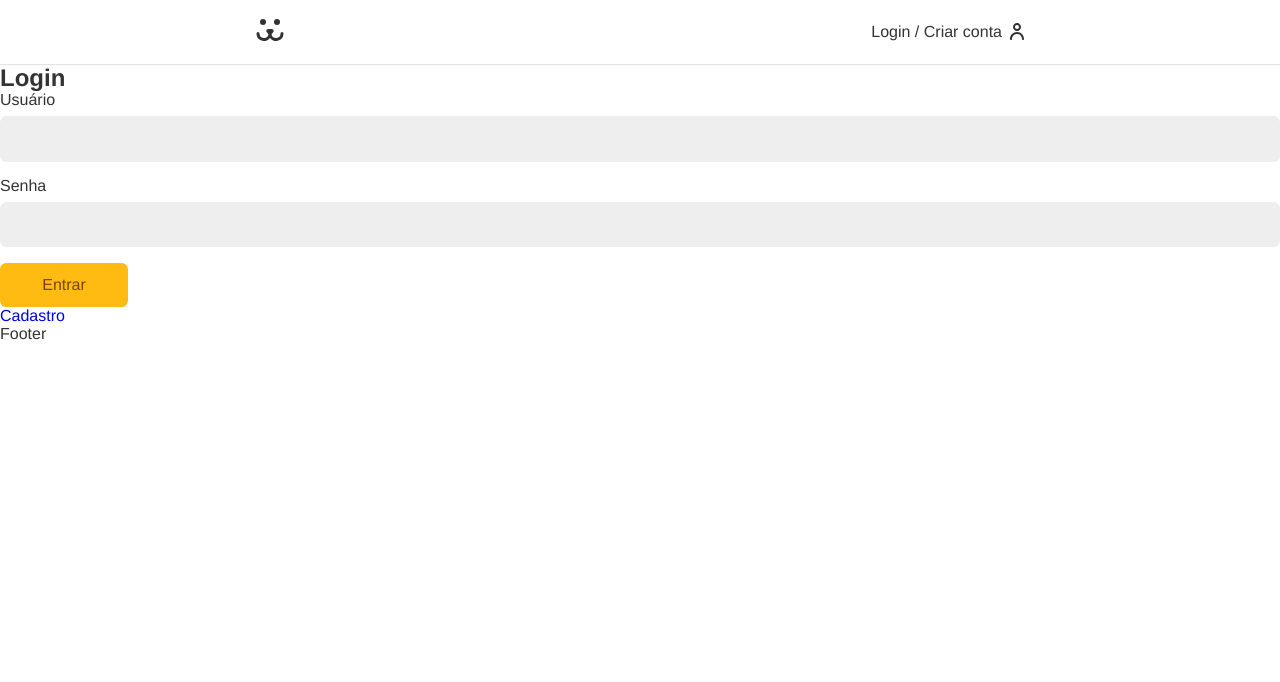
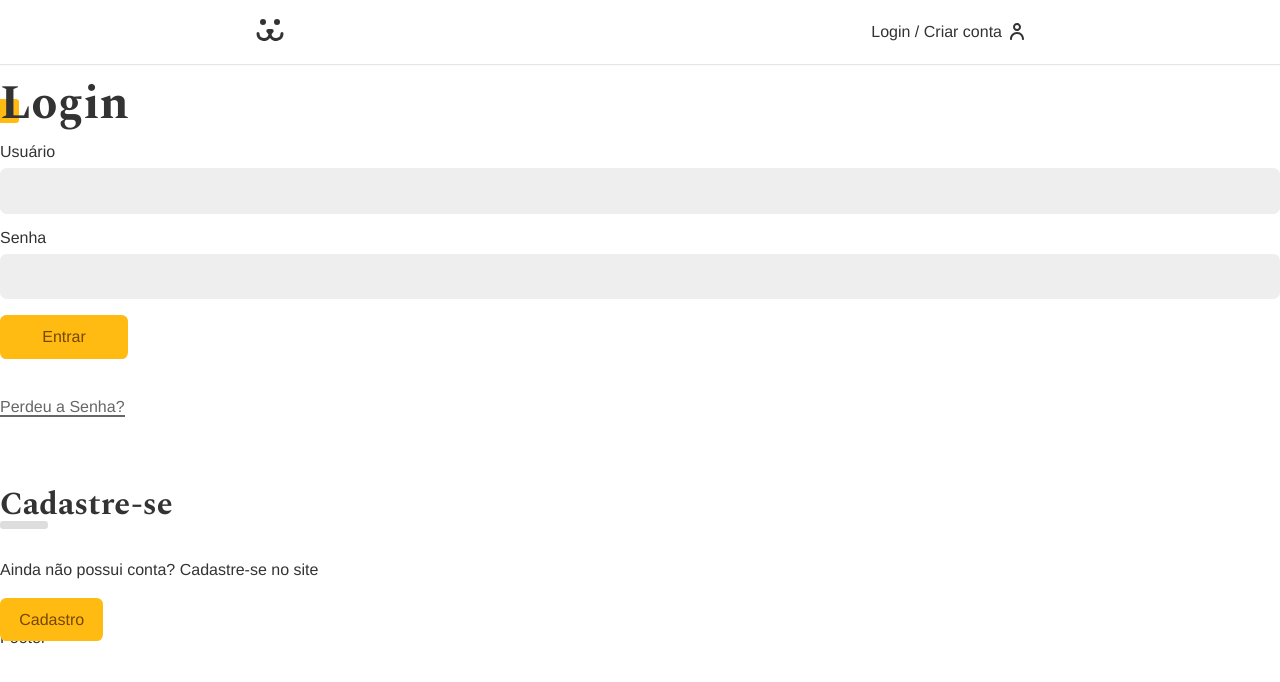
Before and after one commit to CarinaRoberta/dogs-net, a React (Create React App) app: page /login in a window 1280 px wide. Shown: the top 682 px of the page. Built offline with nearby package versions, Linux system fonts and the light colour scheme.

Commit message:
include api integration and forms styles

```diff
--- a/src/App.css
+++ b/src/App.css
@@ -1,3 +1,5 @@
+@import url("https://fonts.googleapis.com/css2?family=Roboto:wght@400;700&family=Spectral:wght@700&display=swap");
+
 * {
   box-sizing: border-box;
 }
@@ -6,7 +8,7 @@ body {
   margin: 0;
   color: #333;
   --type-first: Helvetica, Arial, sans-serif;
-  --type-second: "Spectral", Georgia;
+  --type-second: "Spectral", georgia;
   font-family: var(--type-first);
   padding-top: 4rem;
 }
@@ -41,6 +43,7 @@ input {
 
 a {
   text-decoration: none;
+  color: #333;
 }
 
 .container {
@@ -48,3 +51,38 @@ a {
   padding: 0 1rem;
   margin: 0 auto;
 }
+
+.animeLeft {
+  opacity: 0;
+  transform: translate3d(-20px);
+  animation: animeLeft 0.3s forwards;
+}
+
+@keyframes animeLeft {
+  to {
+    opacity: 1;
+    transform: initial;
+  }
+}
+
+.title {
+  font-family: var(--type-second);
+  line-height: 1;
+  font-size: 3rem;
+  margin: 1rem 0;
+  position: relative;
+  z-index: 1;
+}
+
+.title::after {
+  content: "";
+  display: block;
+  width: 1.5rem;
+  height: 1.5rem;
+  background-color: #fb1;
+  position: absolute;
+  bottom: 5px;
+  left: -5px;
+  border-radius: 0.2rem;
+  z-index: -1;
+}
--- a/src/App.js
+++ b/src/App.js
@@ -4,17 +4,20 @@ import Header from "./components/Header";
 import Home from "./components/Home";
 import Login from "./components/Login";
 import "./App.css";
+import { UserStorage } from "./context/userContext";
 
 function App() {
   return (
     <div>
       <BrowserRouter>
+        <UserStorage>
           <Header />
           <Routes>
             <Route path="/" element={<Home />} />
             <Route path="/login/*" element={<Login />} />
           </Routes>
           <Footer />
+        </UserStorage>
       </BrowserRouter>
     </div>
   );
--- /dev/null
+++ b/src/api/api.js
@@ -0,0 +1,32 @@
+export const API_URL = "https://dogsapi.origamid.dev/json/";
+
+export function TOKEN_POST(body) {
+  return {
+    url: API_URL + "jwt-auth/v1/token",
+    options: {
+      method: "POST",
+      headers: { "Content-Type": "application/json" },
+      body: JSON.stringify(body),
+    },
+  };
+}
+
+export function TOKEN_VALIDATE_POST(token) {
+  return {
+    url: API_URL + "jwt-auth/v1/token/validate",
+    options: {
+      method: "POST",
+      headers: { Authorization: "Bearer " + token },
+    },
+  };
+}
+
+export function USER_GET(token) {
+  return {
+    url: API_URL + "api/user",
+    options: {
+      method: "GET",
+      headers: { Authorization: "Bearer " + token },
+    },
+  };
+}
--- /dev/null
+++ b/src/components/Error/index.js
@@ -0,0 +1,8 @@
+import React from "react";
+
+const Error = ({ error }) => {
+  if (!error) return null;
+  return <p style={{ color: "red", margin: "1rem 0" }}>{error}</p>;
+};
+
+export default Error;
--- a/src/components/Header/index.js
+++ b/src/components/Header/index.js
@@ -1,18 +1,28 @@
-import React from "react";
+import React, { useContext } from "react";
 import { Link } from "react-router-dom";
 import { ReactComponent as Dog } from "../../assets/dogs.svg";
 import styles from "./style.module.css";
+import { userContext } from "../../context/userContext";
 
 const Header = () => {
+  const { data, userLogout } = useContext(userContext);
+
   return (
     <header className={styles.header}>
       <nav className={`${styles.nav} container`}>
         <Link to="/" className={styles.logo}>
           <Dog />
         </Link>
-        <Link to="/login" className={styles.login}>
-          Login / Criar conta
-        </Link>
+        {data ? (
+          <Link to="/conta" className={styles.login}>
+            {data.nome}
+            <button onClick={userLogout}>Sair</button>
+          </Link>
+        ) : (
+          <Link to="/login" className={styles.login}>
+            Login / Criar conta
+          </Link>
+        )}
       </nav>
     </header>
   );
--- a/src/components/Login/components/LoginForm.js
+++ b/src/components/Login/components/LoginForm.js
@@ -1,41 +1,49 @@
-import React, { useState } from "react";
+import React, { useEffect, useState, useContext } from "react";
 import { Link } from "react-router-dom";
 import Button from "../../Forms/Button/Button";
 import Input from "../../Forms/Input/Input";
 import useForm from "../../../hooks/useForm";
+import { userContext } from "../../../context/userContext";
+import Error from "../../Error";
+import style from "./LoginForm.module.css";
+import styleBtn from "../../Forms/Button/style.module.css";
 
 const LoginForm = () => {
   const username = useForm();
   const password = useForm();
 
-  const handleSubmit = (e) => {
+  const { userLogin, error, loading } = useContext(userContext);
+
+  async function handleSubmit(e) {
+    e.preventDefault();
     if (username.validate() && password.validate()) {
-      e.preventDefault();
-      fetch("https://dogsapi.origamid.dev/json/jwt-auth/v1/token", {
-        method: "POST",
-        headers: { "Content-Type": "application/json" },
-        body: JSON.stringify(),
-      })
-        .then((res) => {
-          console.log(res);
-          return res.json();
-        })
-        .then((json) => {
-          console.log(json);
-          return json;
-        });
+      userLogin(username.value, password.value);
     }
-  };
+  }
 
   return (
-    <section>
-      <h1>Login</h1>
-      <form onSubmit={handleSubmit}>
+    <section className="animeLeft">
+      <h1 className="title">Login</h1>
+      <form className={style.form} onSubmit={handleSubmit}>
         <Input label="Usuário" type="text" name="username" {...username} />
         <Input label="Senha" type="password" name="password" {...password} />
-        <Button>Entrar</Button>
+        {loading ? (
+          <Button disabled>Carregando...</Button>
+        ) : (
+          <Button>Entrar</Button>
+        )}
+        <Error error={error} />
       </form>
-      <Link to="/login/criar">Cadastro</Link>
+      <Link className={style.perdeu} to="/login/criar/perdeu">
+        Perdeu a Senha?
+      </Link>
+      <div className={style.cadastro}>
+        <h2 className={style.subtitle}>Cadastre-se</h2>
+        <p>Ainda não possui conta? Cadastre-se no site</p>
+        <Link className={styleBtn.button} to="/login/criar">
+          Cadastro
+        </Link>
+      </div>
     </section>
   );
 };
--- /dev/null
+++ b/src/components/Login/components/LoginForm.module.css
@@ -0,0 +1,42 @@
+.form {
+  margin-bottom: 2rem;
+}
+
+.perdeu {
+  display: inline-block;
+  color: #666;
+  padding: 0.5rem 0;
+  line-height: 1;
+}
+
+.perdeu::after {
+  content: "";
+  height: 2px;
+  width: 100%;
+  background: currentColor;
+  display: block;
+}
+
+.cadastro {
+  margin-top: 4rem;
+}
+
+.cadastro p {
+  margin-top: 2rem;
+  margin-bottom: 2rem;
+}
+
+.subtitle {
+  font-family: var(--type-second);
+  line-height: 1;
+  font-size: 2rem;
+}
+
+.subtitle::after {
+  content: "";
+  display: block;
+  background: #ddd;
+  height: 0.5rem;
+  width: 3rem;
+  border-radius: 0.2rem;
+}
--- a/src/components/Login/index.js
+++ b/src/components/Login/index.js
@@ -1,11 +1,18 @@
-import React from "react";
-import { Routes, Route } from "react-router-dom";
+import React, { useContext } from "react";
+import { Routes, Route, Navigate } from "react-router-dom";
 import LoginForm from "./components/LoginForm";
 import LoginCreate from "./components/LoginForm";
 import LoginPasswordLost from "./components/LoginForm";
 import LoginPasswordReset from "./components/LoginForm";
+import { userContext } from "../../context/userContext";
 
 const Login = () => {
+  const { login } = useContext(userContext);
+
+  if (login === true) {
+    return <Navigate to="/conta" />;
+  }
+
   return (
     <div>
       <Routes>
--- /dev/null
+++ b/src/context/userContext.js
@@ -0,0 +1,88 @@
+import React, { createContext, useEffect, useState, useCallback } from "react";
+import { TOKEN_POST, TOKEN_VALIDATE_POST, USER_GET } from "../api/api";
+import { useNavigate } from "react-router-dom";
+
+const userContext = createContext();
+
+const UserStorage = ({ children }) => {
+  const [data, setData] = useState(null);
+  const [login, setLogin] = useState(null);
+  const [loading, setLoading] = useState(false);
+  const [error, setError] = useState(null);
+  const navigate = useNavigate();
+
+  async function getUser(token) {
+    const { url, options } = USER_GET(token);
+    const response = await fetch(url, options);
+    const json = await response.json();
+    setData(json);
+    setLogin(true);
+    console.log(json);
+  }
+
+  const userLogout = useCallback(
+    async function () {
+      setData(null);
+      setError(null);
+      setLoading(false);
+      setLogin(false);
+      window.localStorage.removeItem("token");
+      navigate("/login");
+    },
+    [navigate]
+  );
+
+  async function userLogin(username, password) {
+    try {
+      setError(null);
+      setLoading(true);
+      const { url, options } = TOKEN_POST({ username, password });
+      const tokenResponse = await fetch(url, options);
+      if (!tokenResponse.ok) {
+        throw new Error(`Erro: ${tokenResponse.statusText} `);
+      }
+      const { token } = await tokenResponse.json();
+      window.localStorage.setItem("token", token);
+      await getUser(token);
+      navigate("/conta");
+    } catch (err) {
+      setError(err.message);
+      setLogin(false);
+    } finally {
+      setLoading(false);
+    }
+  }
+
+  useEffect(() => {
+    async function autoLogin() {
+      const token = window.localStorage.getItem("token");
+      if (token) {
+        try {
+          setError(null);
+          setLoading(true);
+          const { url, options } = TOKEN_VALIDATE_POST(token);
+          const response = await fetch(url, options);
+          if (!response.ok) {
+            throw new Error("Token inválido");
+          }
+          await getUser(token);
+        } catch (err) {
+          userLogout();
+        } finally {
+          setLoading(false);
+        }
+      }
+    }
+    autoLogin();
+  }, [userLogout]);
+
+  return (
+    <userContext.Provider
+      value={{ userLogin, userLogout, data, error, loading, login }}
+    >
+      {children}
+    </userContext.Provider>
+  );
+};
+
+export { UserStorage, userContext };
```
Lines whose indentation alone changed are shown as unchanged.
